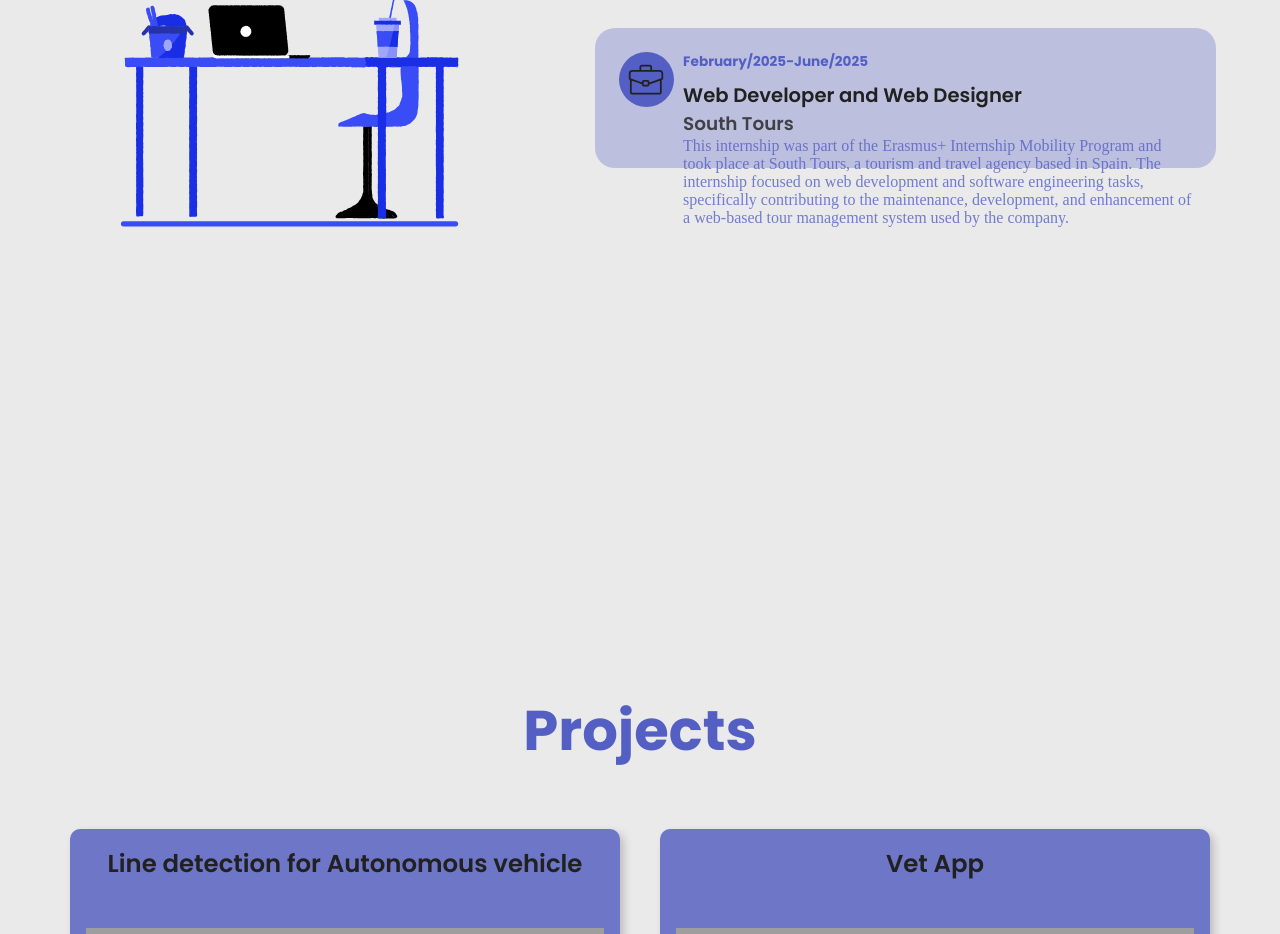
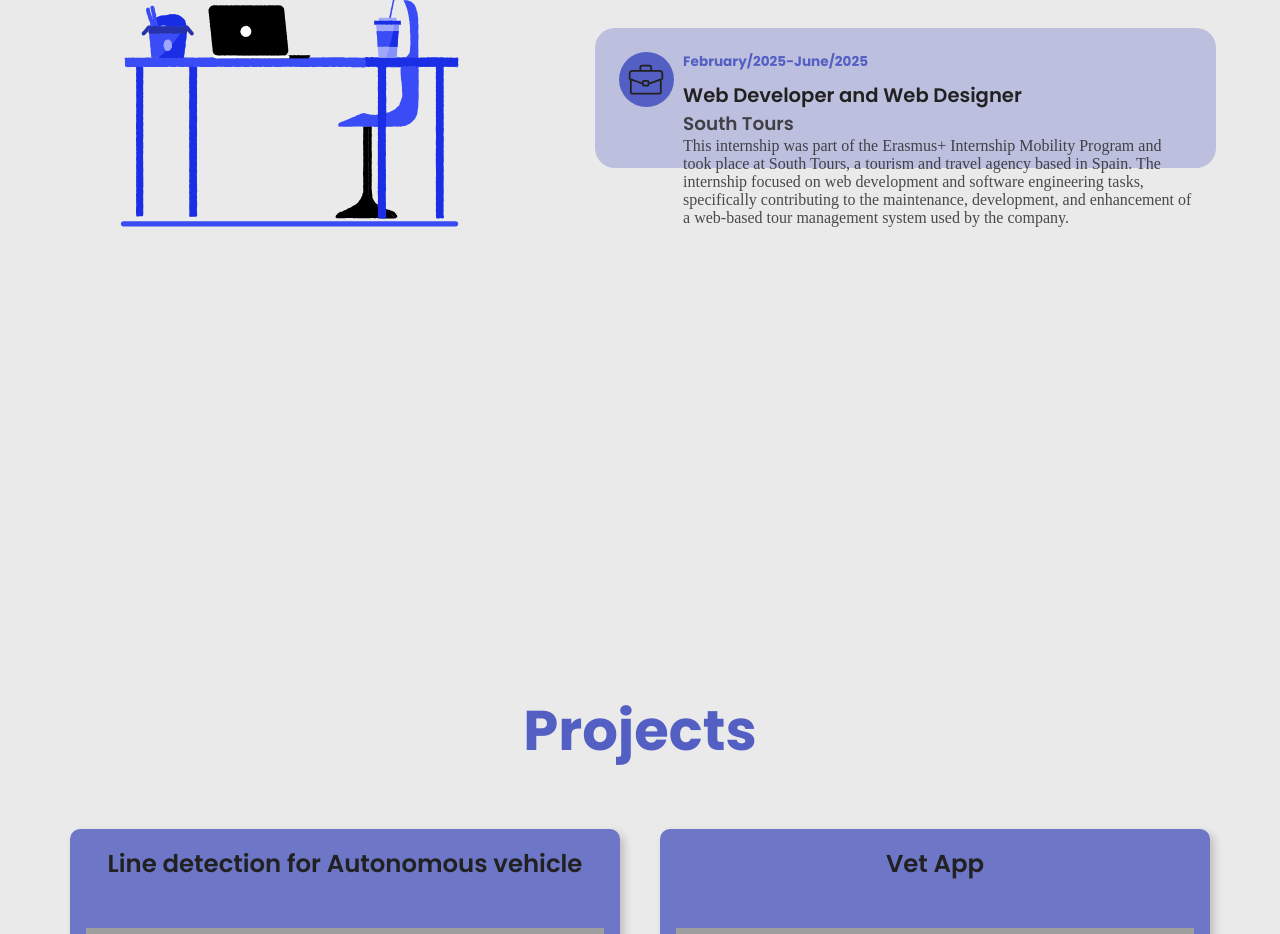
Before and after one commit to Emmicoke/Portfolio, a React (Create React App) app: page / in a window 1280 px wide. Shown: the part 3040-3974 px from the top of the page. Built offline with nearby package versions, Linux system fonts and the light colour scheme; grey boxes are pictures that could not be loaded; a web font is replaced by a local one.

Commit message:
fixed experience section

```diff
--- a/src/components/Experience/Experience.css
+++ b/src/components/Experience/Experience.css
@@ -57,6 +57,8 @@
 
 .experience-details {
     margin-left: 0.6rem;
+    width: 100%;
+    height: auto;
 }
 
 .experience-details > h6 {
--- a/src/components/Experience/ExperienceCard.js
+++ b/src/components/Experience/ExperienceCard.js
@@ -35,7 +35,7 @@ function ExperienceCard({id, company, jobtitle, startYear, startMonth, endMonth,
                     <h6 style={{color: theme.primary}}>{startMonth}/{startYear}-{endMonth}/{endYear}</h6>
                     <h4 style={{color: theme.tertiary}}>{jobtitle}</h4>
                     <h5 style={{color: theme.tertiary80}}>{company}</h5>
-                    <h7 style={{color: theme.primary80}}>This internship was part of the Erasmus+ Internship Mobility Program and took place at South Tours, a tourism and travel
+                    <h7 style={{color: theme.tertiary80}}>This internship was part of the Erasmus+ Internship Mobility Program and took place at South Tours, a tourism and travel
                         agency based in Spain. The internship focused on web development and software engineering tasks, specifically contributing to the maintenance, development,
                         and enhancement of a web-based tour management system used by the company.</h7>
                 </div>
```
